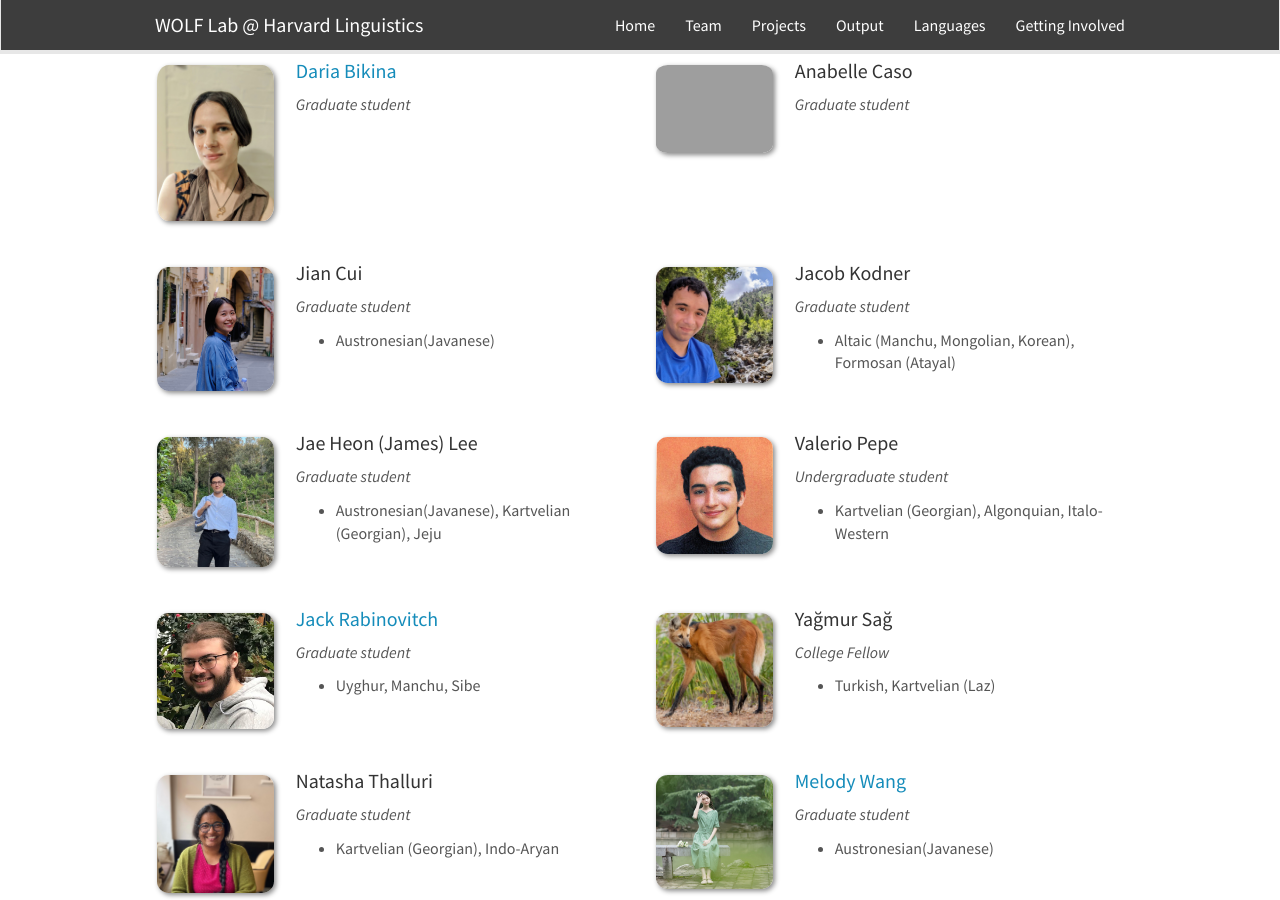
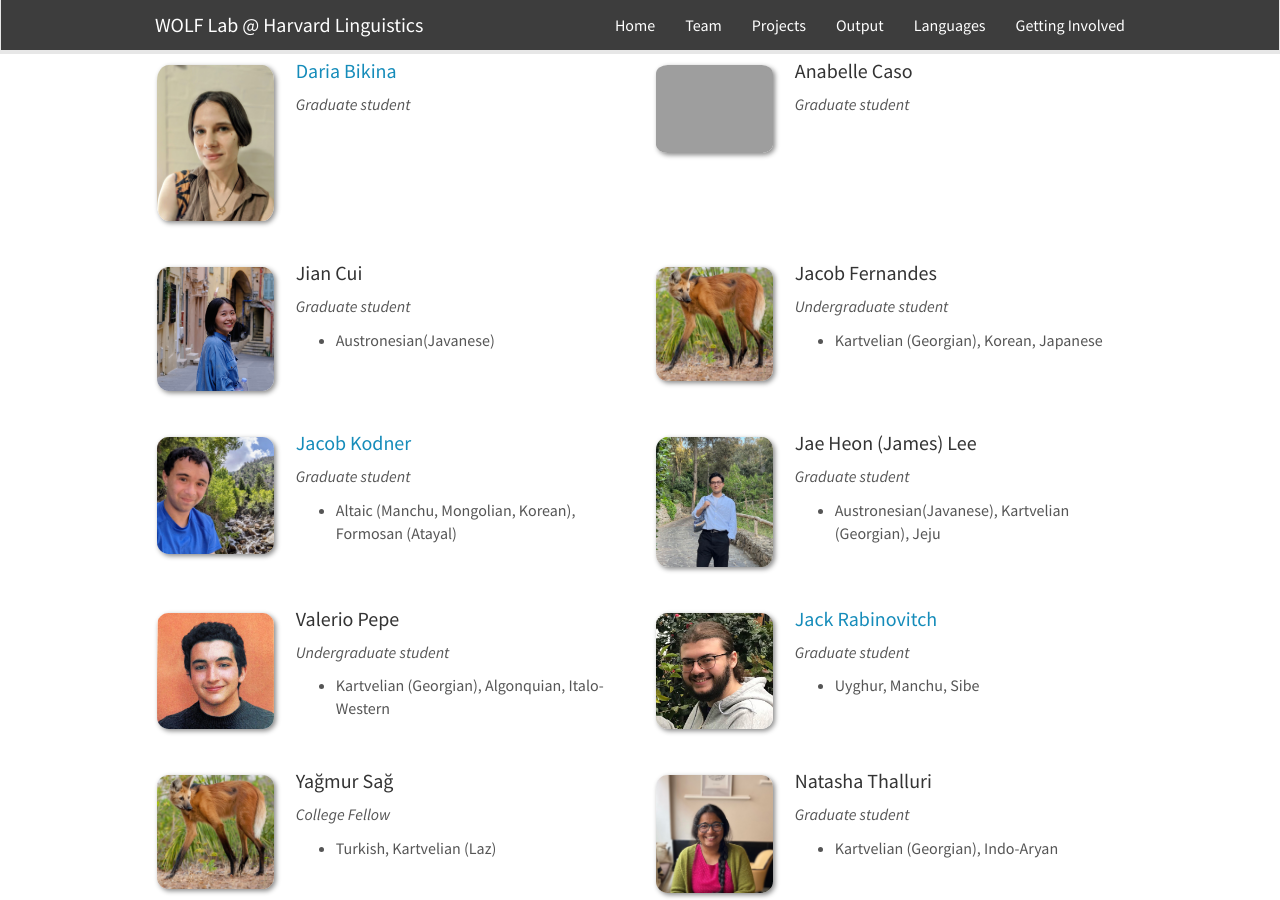
Before and after one commit to fieldlinguistics/fieldlinguistics.github.io, a Jekyll site: the page built from _pages/team.md, in a window 1280 px wide and 900 px high, scrolled down 580 px. Built offline with Jekyll 4.4.1, drawn with Linux system fonts in a browser that asks for light colours; nearby versions of some CDN libraries.

Commit message:
Update engineering.yml

```diff
--- a/_data/engineering.yml
+++ b/_data/engineering.yml
@@ -17,7 +17,14 @@
   number_educ: 1
   education1: Austronesian(Javanese)
 
-- name: Jacob Kodner
+- name: Jacob Fernandes
+  photo: wolf.JPG
+  info: Undergraduate student
+  email: jjfernandes@college.harvard.edu
+  number_educ: 1
+  education1: Kartvelian (Georgian), Korean, Japanese
+
+- name: <a href=" http://www.kodner.org"> Jacob Kodner  </a>
   photo: jacob.jpg
   info: Graduate student
   email: jkodner@g.harvard.edu
@@ -32,12 +39,6 @@
   education1: Austronesian(Javanese), Kartvelian (Georgian), Jeju
 
 
-#- name: Richard Luo
- # photo: richard.JPG
-  #info: Undergraduate student
-  #email: richardluo@college.harvard.edu
-  #number_educ: 1
-  #education1: Kartvelian (Georgian)
 
 
 - name: Valerio Pepe
```
